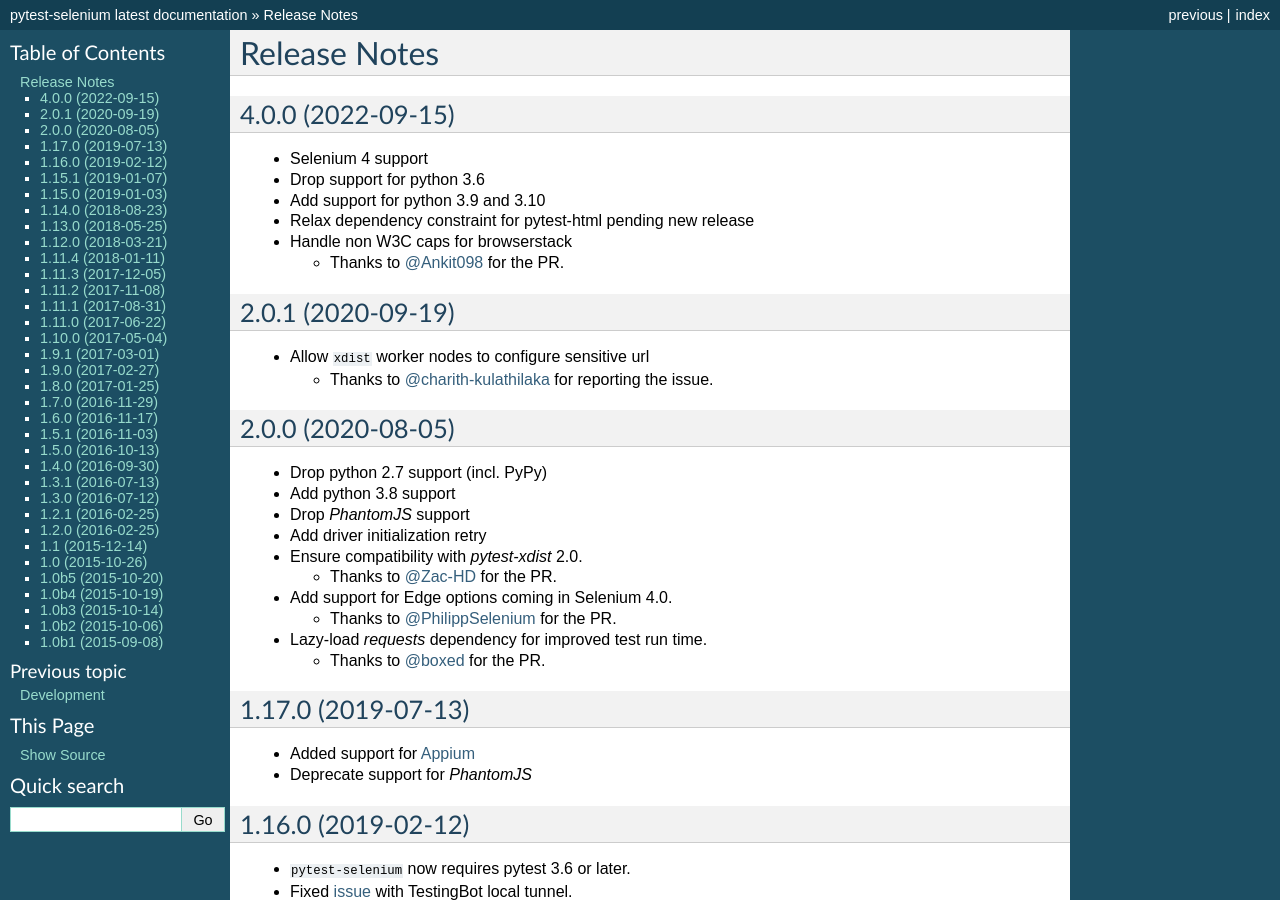
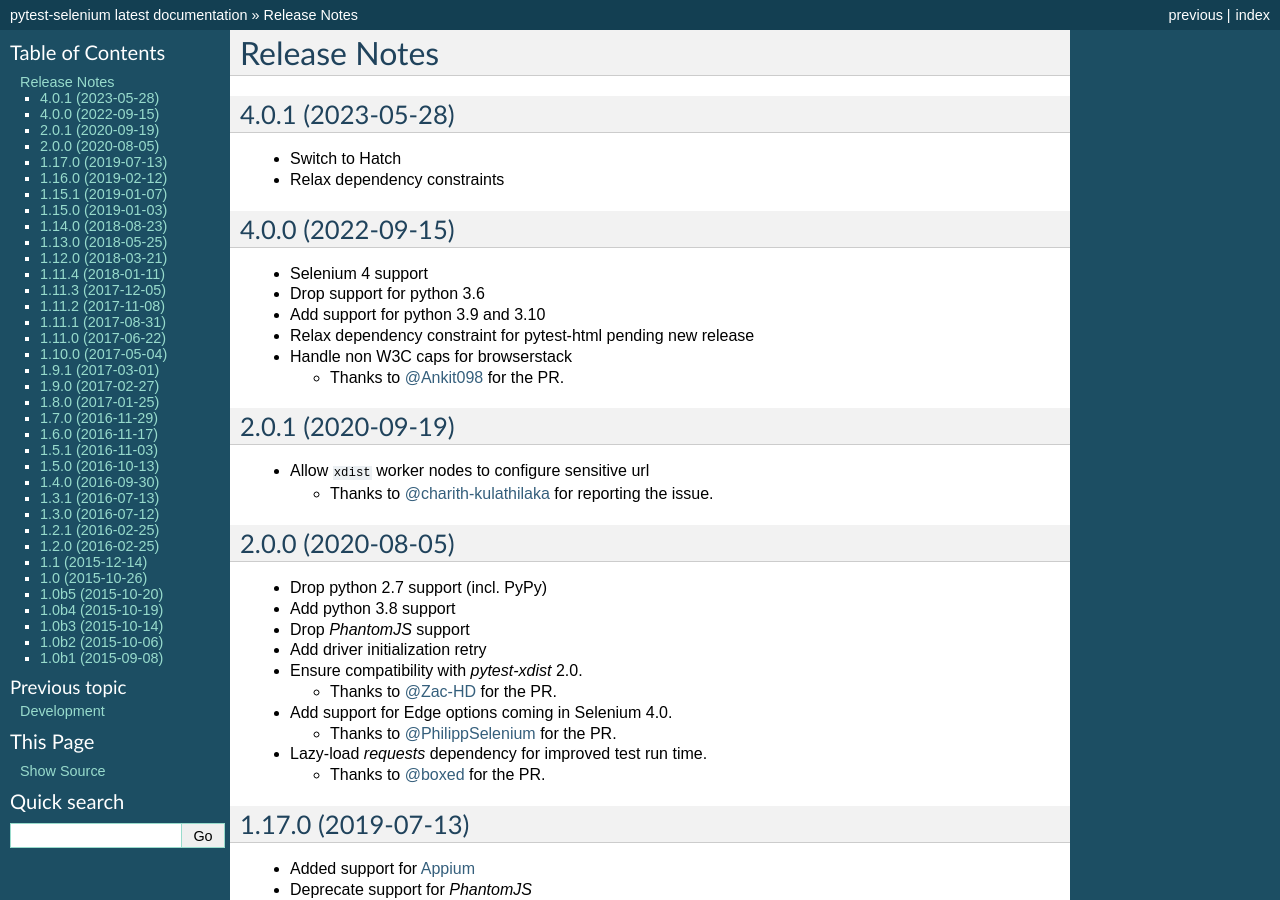
Before and after one commit to pytest-dev/pytest-selenium, a Sphinx documentation site: the page built from docs/news.rst, in a window 1280 px wide and 900 px high. Built offline with Sphinx 7.4.7, drawn with Linux system fonts in a browser that asks for light colours.

Commit message:
Release v4.0.1 (#308)

```diff
--- a/docs/news.rst
+++ b/docs/news.rst
@@ -1,5 +1,12 @@
 Release Notes
 =============
+
+4.0.1 (2023-05-28)
+------------------
+
+* Switch to Hatch
+
+* Relax dependency constraints
 
 4.0.0 (2022-09-15)
 ------------------
```
